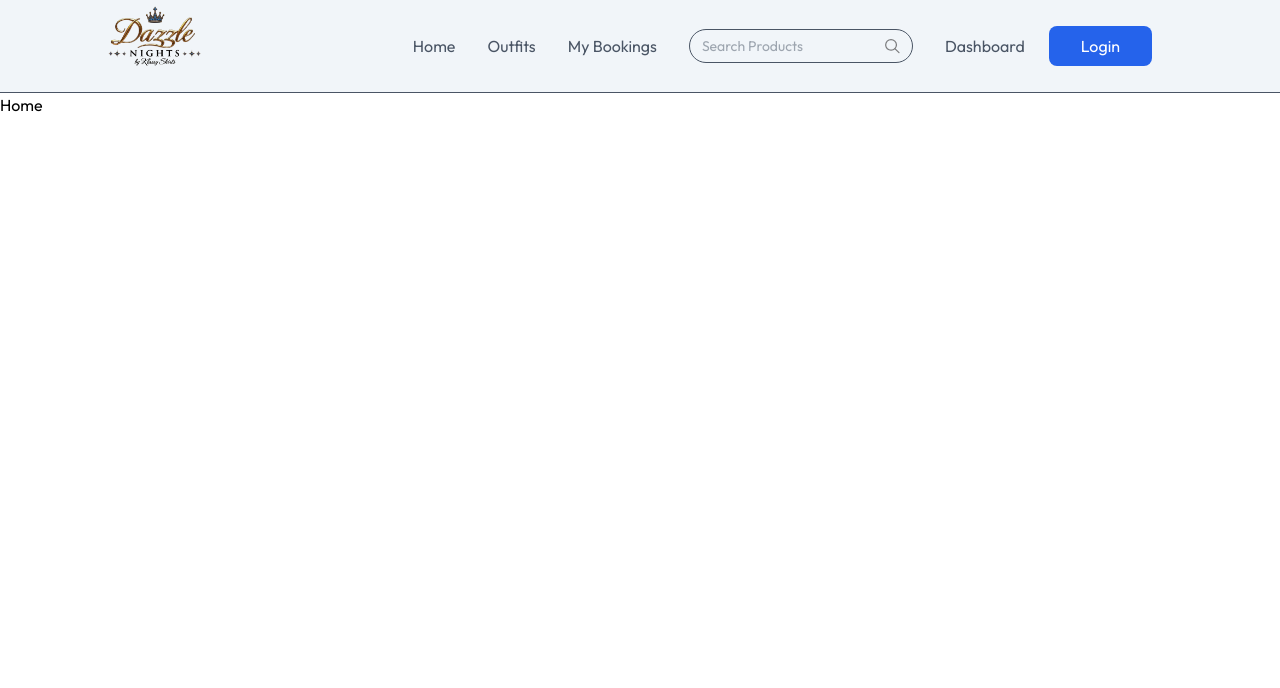
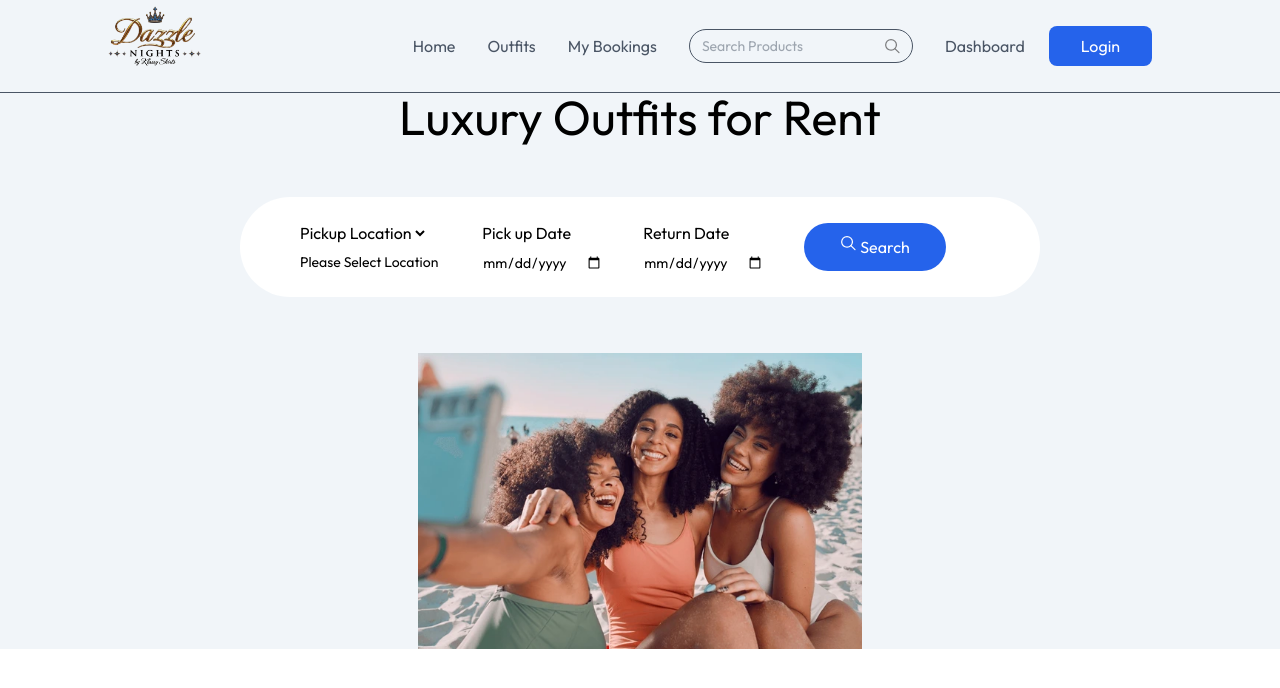
Before and after one commit to pasinduNuwantha/Rental-Portal, a React (Vite) app in the folder client/: page / in a window 1280 px wide. Shown: the top 688 px of the page. Built offline with nearby package versions, Linux system fonts and the light colour scheme.

Commit message:
Main Page form Completed ✅

```diff
--- a/client/src/assets/assets.js
+++ b/client/src/assets/assets.js
@@ -32,7 +32,7 @@
 import location_icon_colored from "./location_icon_colored.svg"
 import testimonial_image_1 from "./testimonial_image_1.png"
 import testimonial_image_2 from "./testimonial_image_2.png"
-import main_car from "./main_car.png"
+import main_homepage from "./main_homepage.png"
 import banner_car_image from "./banner_car_image.png"
 import user_profile from "./user_profile.png"
 import upload_icon from "./upload_icon.svg"
@@ -78,7 +78,7 @@
     filter_icon,
     testimonial_image_1,
     testimonial_image_2,
-    main_car,
+    main_homepage,
     banner_car_image,
     car_image1,
     upload_icon,
--- /dev/null
+++ b/client/src/components/Hero.jsx
@@ -0,0 +1,55 @@
+import React, { useState } from 'react'
+import { assets, cityList } from '../assets/assets'
+
+const Hero = () => {
+    const [pickupLocation, setPickupLocation] = useState('')
+
+
+
+  return (
+    <div className='h- screen flex flex-col items-center justify-center gap-14 bg-light text-center'>
+
+        <h1 className='text-4xl md:text-5xl front-semibold'>
+            Luxury Outfits for Rent
+        </h1>
+
+        <form className='flex flex-col md:flex-row items-start md:items-center justify-between p-6 rounded-lg md:rounded-full w-full max-w-80 md:max-w-200 bg-white shadoww-[0px_8px_20px_rgba(0,0,0,0.1]'>
+
+            <div className='flex flex-col md:flex-row items-start md:items-center gap-10 min-md:ml-8'>
+                <div className='flex flex-col items-start gap-2'>
+                    <select required value={pickupLocation} onChange={(e)=>setPickupLocation(e.target.value)}>
+                        <option value="">Pickup Location</option>
+                        {cityList.map((city)=> <option key={city} value={city}>{city}</option>)}
+                    </select>
+
+                    <p className='px-1 text-sm text-grey-500'>{pickupLocation? pickupLocation : 'Please Select Location'}</p>
+
+                </div>
+                <div className='flex flex-col items-start gap-2'>
+                    <lable htmlFor='pickup-date'>Pick up Date</lable>
+                    <input type="date"  id="pickup-date" min={new Date().toISOString().split('T')[0] } className='text-sm text-grey-500' required />
+                </div>
+                <div className='flex flex-col items-start gap-2'>
+                    <lable htmlFor='return-date'>Return Date</lable>
+                    <input type="date"  id="return-date" className='text-sm text-grey-500' required />
+                </div>
+
+                <button className='flex itemss-center justify-center gap-1 px-9 py-3 max-sm:mt-4 bg-primary hover:bg-primary-dull text-white rounded-full cursor-pointer'>
+                    <img src={assets.search_icon} alt="search" className='brightness-300' />
+                    Search
+                </button>
+
+
+
+            </div>
+
+        </form>
+
+        <img src={assets.main_homepage} alt="Outfit" className='max-h-74' />
+
+         </div>
+
+  )
+}
+
+export default Hero
--- a/client/src/pages/Home.jsx
+++ b/client/src/pages/Home.jsx
@@ -1,8 +1,12 @@
 import React from 'react'
+import Hero from '../components/Hero'
 
 const Home = () => {
   return (
-    <div>Home</div>
+    <>
+    <Hero/>
+
+    </>
   )
 }
 
```
Also changed, not shown: client/src/assets/main_car.png (deleted), client/src/assets/main_homepage.png (added).
